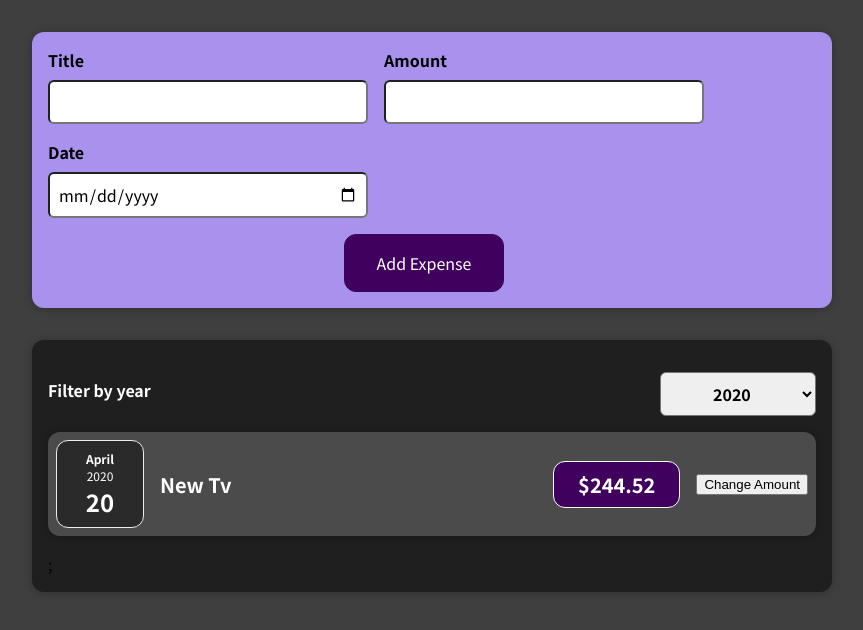
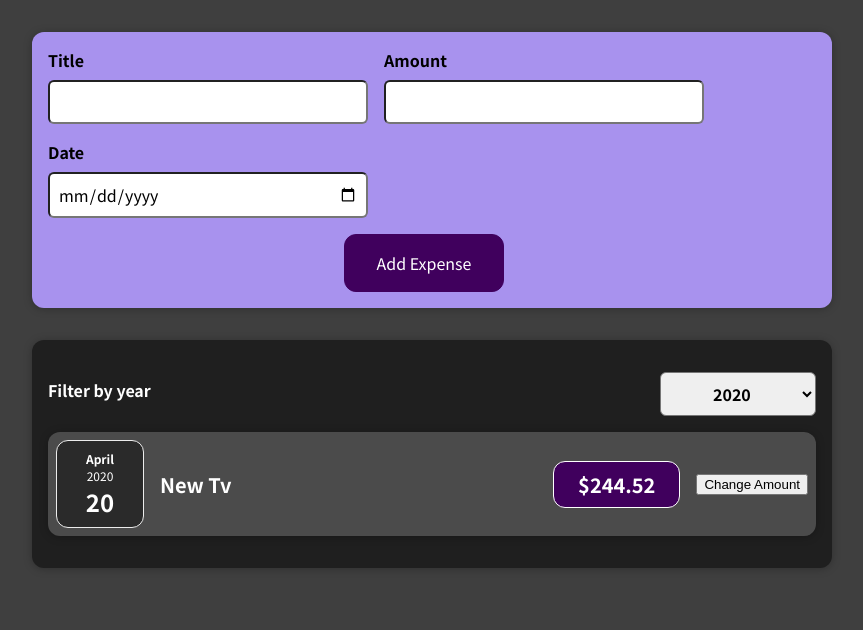
Before and after one commit to Ajeetjha123/react_Expense_Project, a React (Create React App) app: page / in a window 1280 px wide. Shown: the top 630 px of the page, without its empty margins (208-1071 px from the left). Built offline with nearby package versions, Linux system fonts and the light colour scheme.

Commit message:
list updated

```diff
--- a/src/components/Expenses/ExpenseItem.js
+++ b/src/components/Expenses/ExpenseItem.js
@@ -8,14 +8,16 @@
     setExpense('100');
   }
   return (
-    <Card className='expense-item'>
+    <li>
+     <Card className='expense-item'>
       <ExpenseDate date = {props.date} />
       <div className='expense-item__description'>
         <h2>{props.title}</h2>
         <div className='expense-item__price'>${expense}</div>
         <button className='expense-item__btn' onClick={clickHandler}>Change Amount</button>
       </div>
-    </Card>
+     </Card>
+    </li>
   );
 }
 export default ExpenseItem;
--- a/src/components/Expenses/Expenses.js
+++ b/src/components/Expenses/Expenses.js
@@ -1,8 +1,8 @@
-import ExpenseItem from './ExpenseItem';
 import './Expenses.css';
 import Card from '../UI/Card';
 import ExpenseFilter from './ExpenseFilter';
 import { useState } from 'react';
+import ExpensesList from './ExpensesList';
 const Expenses = (props) =>{
   const[filteredYear, setFilteredYear] = useState('2020');
   const filterChangedHandler = selectedYear => {
@@ -11,24 +11,14 @@
   const filteredExpense = props.items.filter((expense) => {
     return expense.date.getFullYear().toString() === filteredYear;
   });
-  let expensesContent = <p>No expenses found.</p>
-  if(filteredExpense.length > 0) {
-    expensesContent = filteredExpense.map((expense) => (
-      <ExpenseItem
-        key = {expense.id}
-        title={expense.title}
-        amount={expense.amount}
-        date={expense.date}
-      />
-    ));
-  }
+
   return (
     <Card className="expenses">
       <ExpenseFilter
       selected={filteredYear}
       onChangedFilter={filterChangedHandler}
       />
-      {expensesContent};
+      <ExpensesList items={filteredExpense} />
     </Card>
   );
 }
--- /dev/null
+++ b/src/components/Expenses/ExpensesList.css
@@ -0,0 +1,9 @@
+.expenses-list {
+  list-style: none;
+  padding: 0;
+}
+
+.expenses-list__fallback {
+  color: white;
+  text-align: center;
+}
--- /dev/null
+++ b/src/components/Expenses/ExpensesList.js
@@ -0,0 +1,22 @@
+import './ExpensesList.css';
+import ExpenseItem from './ExpenseItem';
+
+const ExpensesList = (props) => {
+  if (props.items.length === 0) {
+    return <h2 className='expenses-list__fallback'>Found no expenses.</h2>;
+  }
+
+  return (
+    <ul className='expenses-list'>
+      {props.items.map((expense) => (
+        <ExpenseItem
+          key={expense.id}
+          title={expense.title}
+          amount={expense.amount}
+          date={expense.date}
+        />
+      ))}
+    </ul>
+  );
+}
+export default ExpensesList;
```
